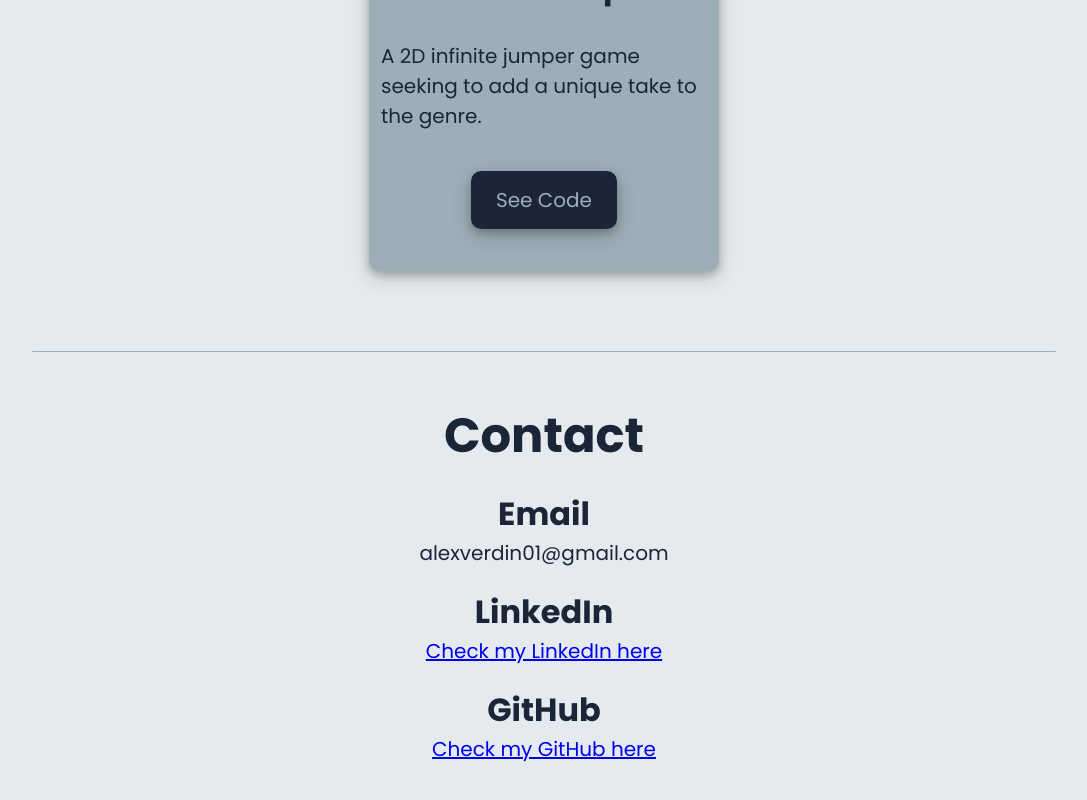
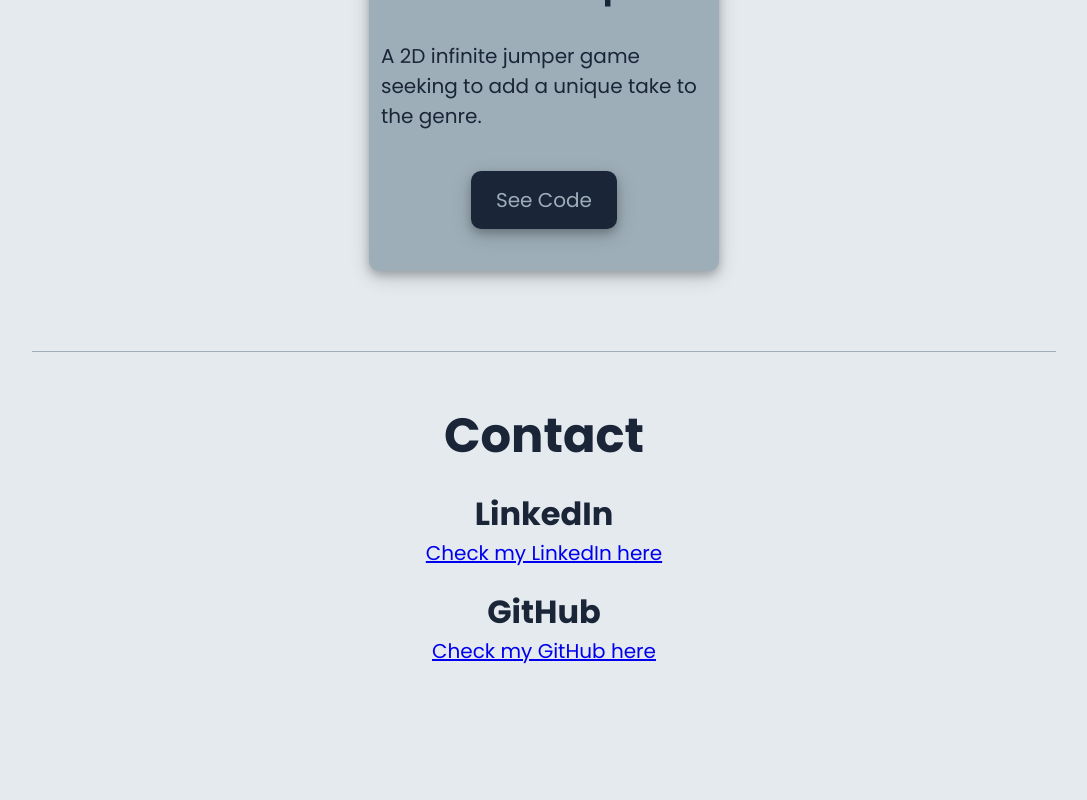
Before and after one commit to averdin2/my_personal_website, a React app: page / in a window 1280 px wide. Shown: the part 1902-2702 px from the top of the page, without its empty margins (96-1183 px from the left). Built offline with nearby package versions, Linux system fonts and the light colour scheme.

Commit message:
got rid of email in contact page for safety. Going to add a contact form in the future.

```diff
--- a/src/components/Contact.js
+++ b/src/components/Contact.js
@@ -3,23 +3,21 @@ import '../styles/contact.scss';
 
 export default function Contact() {
   return (
-    <div id='contact' className='contact-container'>
-      <div className='line'></div>
-      <div className='inner-contact-container'>
+    <div id="contact" className="contact-container">
+      <div className="line"></div>
+      <div className="inner-contact-container">
         <h1>Contact</h1>
-        <div className='contact'>
-          <h2>Email</h2>
-          <p>alexverdin01@gmail.com</p>
+        <div className="contact">
+          <h2>LinkedIn</h2>
+          <a href="https://www.linkedin.com/in/alex-v-verdin/">
+            Check my LinkedIn here
+          </a>
         </div>
-        <div className='contact'>
-          <h2>LinkedIn</h2>
-          <a href='https://www.linkedin.com/in/alex-v-verdin/'>Check my LinkedIn here</a>
-        </div>
-        <div className='contact'>
+        <div className="contact">
           <h2>GitHub</h2>
-          <a href='https://github.com/averdin2'>Check my GitHub here</a>
+          <a href="https://github.com/averdin2">Check my GitHub here</a>
         </div>
       </div>
     </div>
-  )
+  );
 }
```
